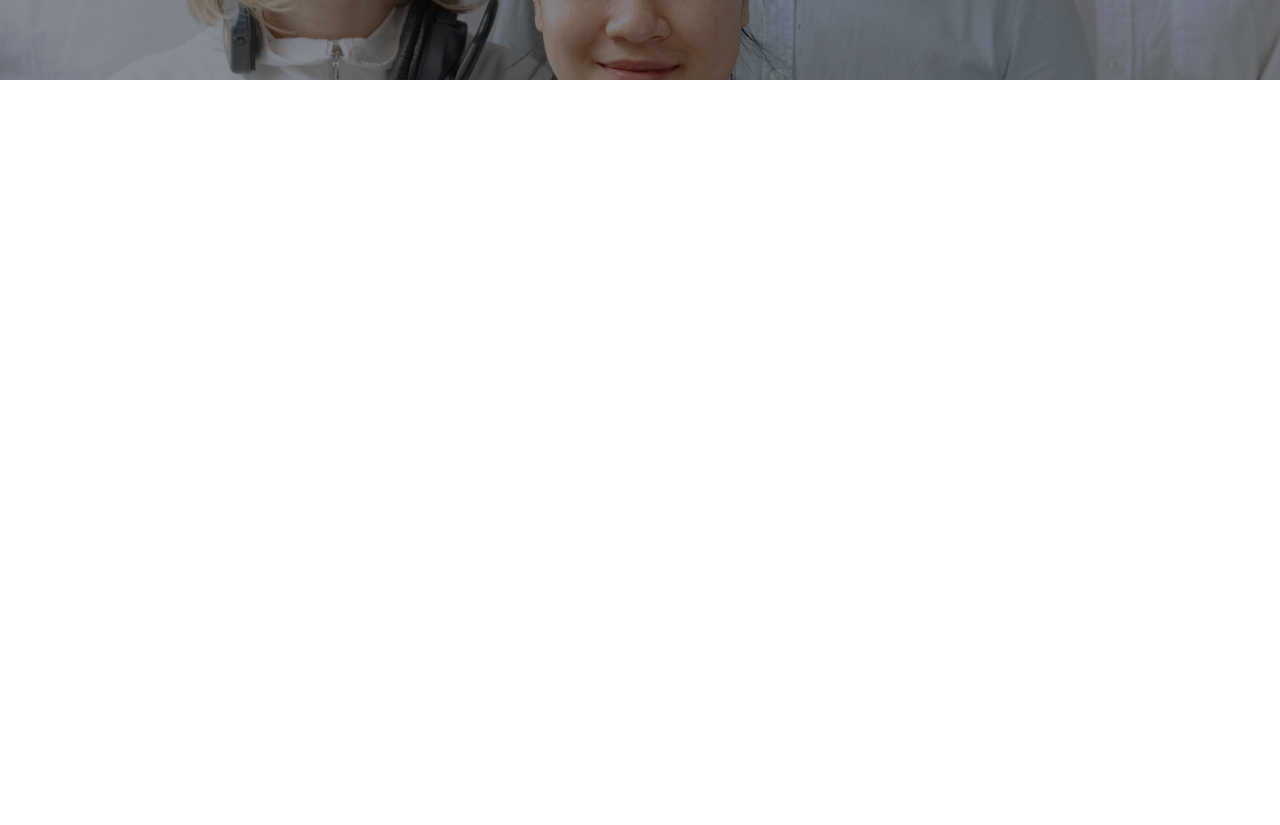
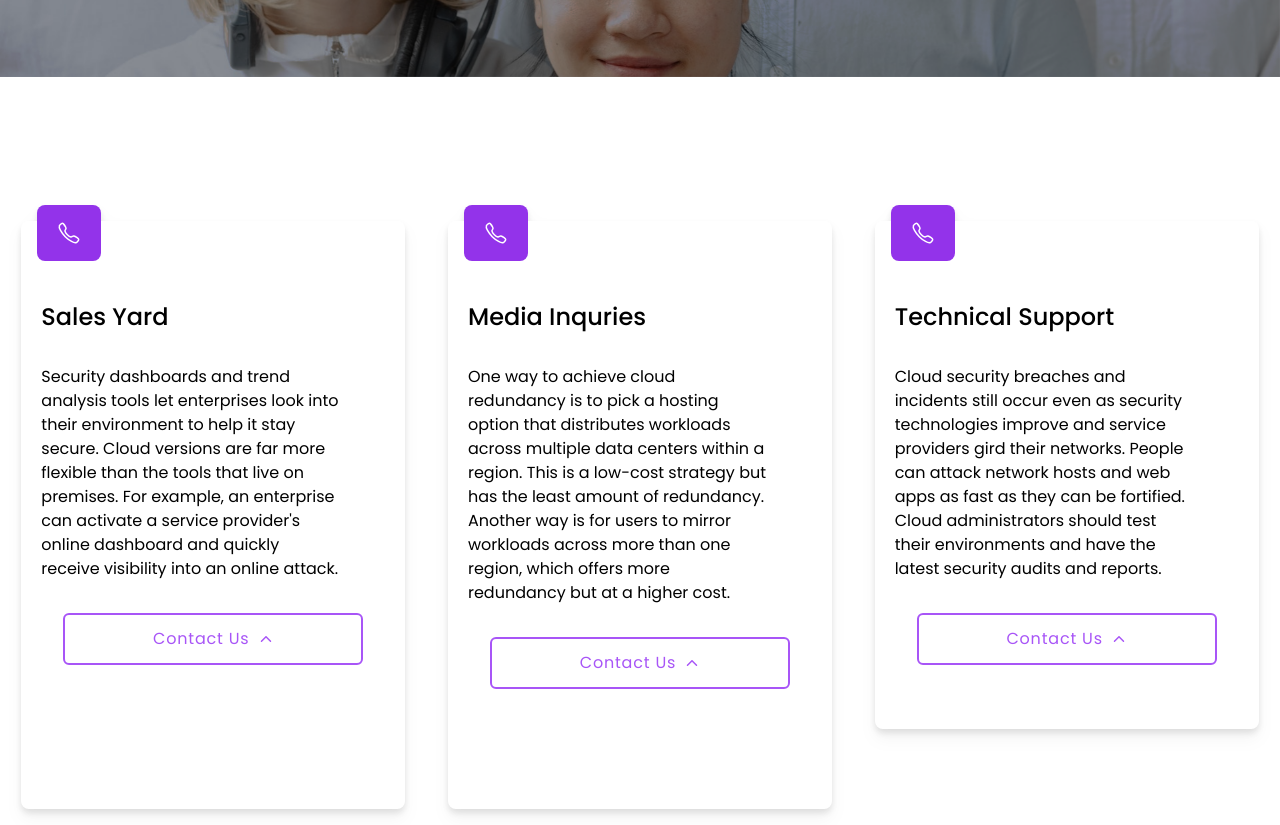
Before and after one commit to Orison03/Cloud-Project, a React (Create React App) app: page / in a window 1280 px wide. Shown: the part 1660-2485 px from the top of the page. Before the commit the page ends 1820 px from the top, so only its background shows below. Built offline with nearby package versions, Linux system fonts and the light colour scheme.

Commit message:
completed the cards

```diff
--- /dev/null
+++ b/src/components/Cards.js
@@ -0,0 +1,63 @@
+import React from 'react'
+import { IoCallOutline } from "react-icons/io5";
+import { IoIosArrowUp } from "react-icons/io";
+
+function Cards() {
+  return (
+    <div className="grid md:grid-cols-3">
+      <div className=" w-[90%] mx-auto bg-white rounded-lg drop-shadow-lg mt-24 mb-4 pb-16">
+        {/* icon */}
+        <IoCallOutline className="text-white bg-purple-600 p-4 w-16 rounded-lg h-14 relative top-[-1rem] left-4" />
+        <p className="pl-5 py-6 text-2xl capitalize font-medium text-black-600">
+          sales yard
+        </p>
+        <p className="pl-5 pt-2 pb-8 text-md md:text-base md:max-w-xs">
+          Security dashboards and trend analysis tools let enterprises look into
+          their environment to help it stay secure. Cloud versions are far more
+          flexible than the tools that live on premises. For example, an
+          enterprise can activate a service provider's online dashboard and
+          quickly receive visibility into an online attack.
+        </p>
+        <button className="flex justify-center items-center w-[300px] mx-auto hover:border-normal text-normal max-w-[350px] bg-white text-purple-500 hover:text-white">
+          contact us <IoIosArrowUp className="pl-2 w-6 font-bold" />
+        </button>
+      </div>
+      <div className="w-[90%] mx-auto bg-white rounded-lg drop-shadow-lg mt-24 mb-4 pb-16">
+        {/* icon */}
+        <IoCallOutline className="text-white bg-purple-600 p-4 w-16 rounded-lg h-14 relative top-[-1rem] left-4" />
+        <p className="pl-5 py-6 text-2xl capitalize font-medium text-black-600">
+          media inquries
+        </p>
+        <p className="pl-5 pt-2 pb-8 text-md md:text-base md:max-w-xs">
+          One way to achieve cloud redundancy is to pick a hosting option that
+          distributes workloads across multiple data centers within a region.
+          This is a low-cost strategy but has the least amount of redundancy.
+          Another way is for users to mirror workloads across more than one
+          region, which offers more redundancy but at a higher cost.
+        </p>
+        <button className="flex justify-center items-center w-[300px] mx-auto hover:border-normal text-normal max-w-[350px] bg-white text-purple-500 hover:text-white">
+          contact us <IoIosArrowUp className="pl-2 w-6 font-bold" />
+        </button>
+      </div>
+      <div className="w-[90%] mx-auto bg-white rounded-lg drop-shadow-lg mt-24 mb-24 pb-16">
+        {/* icon */}
+        <IoCallOutline className="text-white bg-purple-600 p-4 w-16 rounded-lg h-14 relative top-[-1rem] left-4" />
+        <p className="pl-5 py-6 text-2xl capitalize font-medium text-black-600">
+          technical support
+        </p>
+        <p className="pl-5 pt-2 pb-8 text-md md:text-base md:max-w-xs">
+          Cloud security breaches and incidents still occur even as security
+          technologies improve and service providers gird their networks. People
+          can attack network hosts and web apps as fast as they can be
+          fortified. Cloud administrators should test their environments and
+          have the latest security audits and reports.
+        </p>
+        <button className="flex justify-center items-center w-[300px] mx-auto hover:border-normal text-normal max-w-[350px] bg-white text-purple-500 hover:text-white">
+          contact us <IoIosArrowUp className="pl-2 w-6 font-bold" />
+        </button>
+      </div>
+    </div>
+  );
+}
+
+export default Cards
--- a/src/components/Navbar.js
+++ b/src/components/Navbar.js
@@ -2,7 +2,7 @@ import React, { useState } from "react";
 import { HiMenu } from "react-icons/hi";
 import { IoIosArrowUp } from "react-icons/io";
 import { AiOutlineRight, AiOutlineClose } from "react-icons/ai";
-import Reveal from "react-reveal/Reveal";
+
 
 function Navbar() {
   const [nav, setNav] = useState(true);
@@ -43,7 +43,6 @@ function Navbar() {
           )}
         </div>
       </div>
-      <Reveal effect="fadeInUp">
       <ul
         className={
           nav
@@ -66,7 +65,6 @@ function Navbar() {
           </button>
         </div>
       </ul>
-      </Reveal>
     </div>
   );
 }
--- a/src/components/Support.js
+++ b/src/components/Support.js
@@ -1,10 +1,13 @@
 import React from "react";
 import BackgroundSupport from "../assets/support.jpg";
 import Fade from "react-reveal/Fade";
+import Cards from "./Cards";
 
 function Support() {
   return (
-    <main className="w-full h-[400px] my-20 mx-auto">
+    <>
+      {/* start of support */}
+      <main className="w-full h-[400px] mt-10 mb-12 mx-auto">
         <div className="w-full h-[400px] bg-gray-900/50 relative">
           <img
             className="w-full h-[400px] mix-blend-color-burn object-fit md:w-full object-cover"
@@ -13,7 +16,7 @@ function Support() {
           />
           <Fade left big className="text-black">
             <h1 className="absolute top-16 text-white left-10 uppercase tracking-wide text-4xl font-slant md:left-32">
-            support
+              Contact
             </h1>
             <p className="absolute top-32 text-white left-10 tracking-wide text-xl leading-6 md:text-2xl md:left-32">
               Finding the right team
@@ -22,11 +25,15 @@ function Support() {
               Start with a cloud migration strategy that incorporates proper
               documentation and ensures only necessary data and workloads are
               moved off premises. Address multi-cloud management, self-service
-            portals for users and other forms of provisioning and orchestration.
+              portals for users and other forms of provisioning and
+              orchestration.
             </p>
           </Fade>
         </div>
       </main>
+      {/* end of first support */}
+      <Cards/>
+    </>
   );
 }
 
```
Lines whose indentation alone changed are shown as unchanged.
